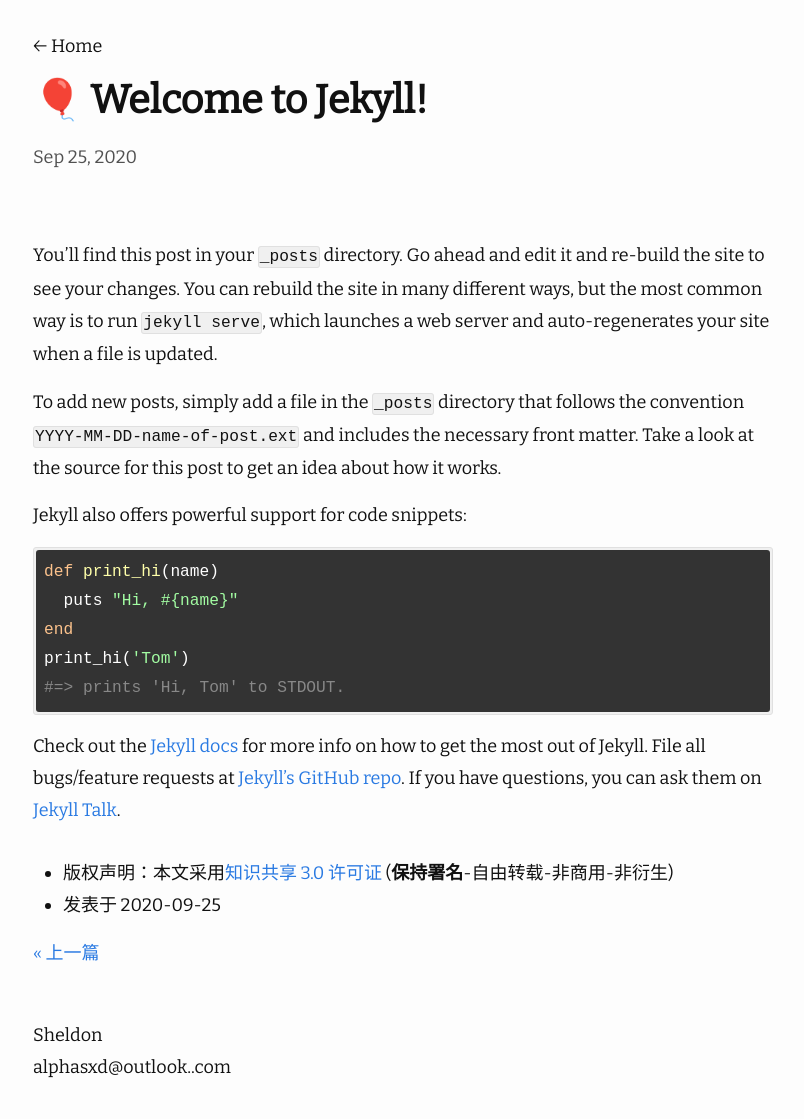
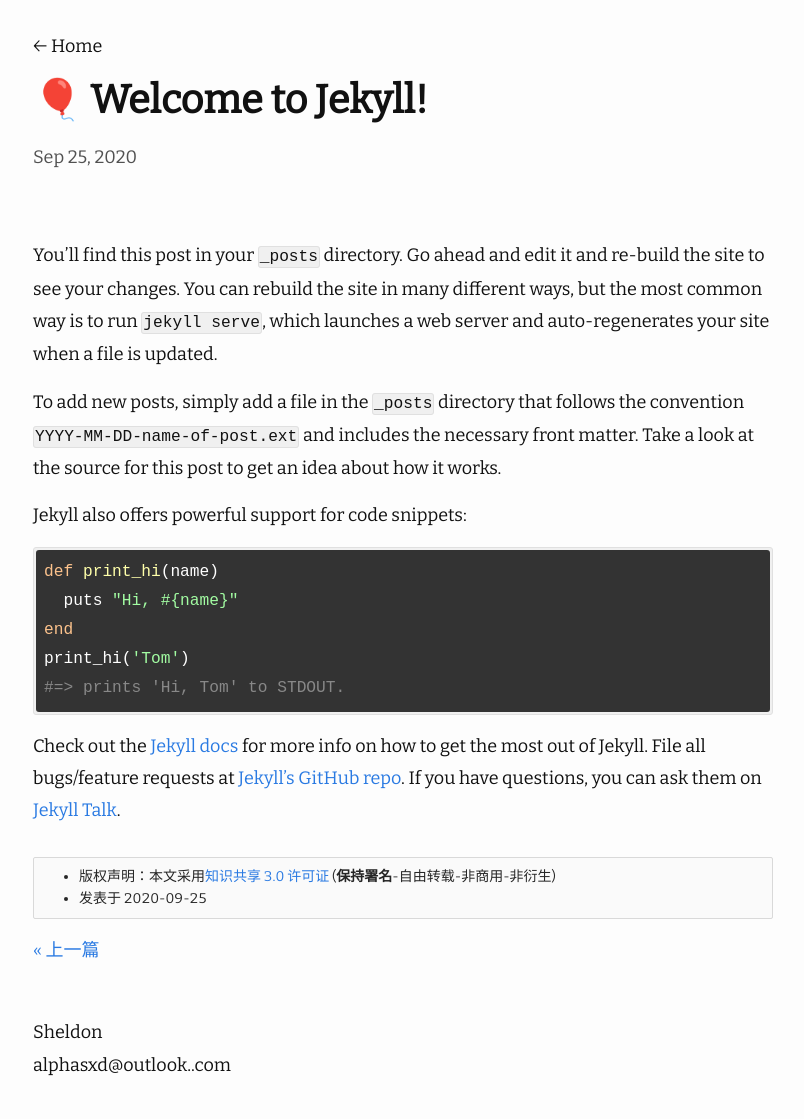
Before and after one commit to Alphasxd/alphasxd.github.io, a Jekyll site: the page built from _posts/2020-09-25-welcome-to-jekyll.md, in a window 1280 px wide. Shown: the whole page, without its empty margins (237-1041 px from the left). Built offline with Jekyll 4.4.1, drawn with Linux system fonts in a browser that asks for light colours; nearby versions of some CDN libraries; comment, search, counter and statistics services are not loaded.

Commit message:
update css

```diff
--- a/_layouts/post.html
+++ b/_layouts/post.html
@@ -49,7 +49,7 @@ layout: default
   <a class="u-url" href="{{ page.url | relative_url }}" hidden></a>
 </article>
 
-<div class="ant-alert mb-0">
+<div class="ant-alert">
   <ul>
     <li>版权声明：本文采用<a target="_blank" href="https://creativecommons.org/licenses/by-nc-nd/3.0/deed.zh">知识共享 3.0 许可证</a> (<strong>保持署名</strong>-自由转载-非商用-非衍生)</li>
     <li>
@@ -57,7 +57,6 @@ layout: default
       发表于 {{ page.date | date: date_format_line }}{%- if page.last_modified_at -%}，更新于 {{ page.last_modified_at | date: date_format_line }}{%- endif %}
     </li>
   </ul>
-
 </div
 
 <div class="page-navigation">
--- a/assets/css/main.scss
+++ b/assets/css/main.scss
@@ -4,3 +4,115 @@ sitemap: false
 
 @import "moving";
 @import url('https://fonts.googleapis.com/css?family=Bitter&display=swap');
+
+.page-navigation {
+    display: block;
+    width: 100%;
+    overflow: hidden;
+}
+
+.ant-alert {
+    box-sizing: border-box;
+    margin: 0;
+    margin-bottom: $spacing-unit / 2;
+    color: rgba(0,0,0,.85);
+    font-size: 14px;
+    font-variant: tabular-nums;
+    line-height: 1.5715;
+    list-style: none;
+    font-feature-settings: "tnum";
+    position: relative;
+    // display: flex;
+    align-items: center;
+    padding: 8px 15px;
+    word-wrap: break-word;
+    word-break: break-all;
+    border-radius: 2px;
+
+    // default
+    background: #fafafa;
+    border: 1px solid #d9d9d9;
+
+    * {
+        font-size: 14px;
+    }
+
+    & > *:last-child {
+        margin-bottom: 0;
+    }
+
+    &-warning {
+        background-color: #fffbe6;
+        border: 1px solid #ffe58f;
+    }
+
+    &-info {
+        background-color: #e6f7ff;
+        border: 1px solid #91d5ff;
+    }
+
+    &-success {
+        background-color: #f6ffed;
+        border: 1px solid #b7eb8f;
+    }
+
+    &-error {
+        background-color: #fff2f0;
+        border: 1px solid #ffccc7;
+    }
+
+    &-gold {
+        background: #fffbe6;
+        border-color: #ffe58f;
+    }
+
+    &-magenta {
+        background: #fff0f6;
+        border-color: #ffadd2;
+    }
+
+    &-red {
+        background: #fff1f0;
+        border-color: #ffa39e;
+    }
+
+    &-volcano {
+        background: #fff2e8;
+        border-color: #ffbb96;
+    }
+
+    &-orange {
+        background: #fff7e6;
+        border-color: #ffd591;
+    }
+
+    &-lime {
+        background: #fcffe6;
+        border-color: #eaff8f;
+    }
+
+    &-green {
+        background: #f6ffed;
+        border-color: #b7eb8f;
+    }
+
+    &-cyan {
+        background: #e6fffb;
+        border-color: #87e8de;
+    }
+
+    &-blue {
+        background: #e6f7ff;
+        border-color: #91d5ff;
+    }
+
+    &-geekblue {
+        background: #f0f5ff;
+        border-color: #adc6ff;
+    }
+
+    &-purple {
+        background: #f9f0ff;
+        border-color: #d3adf7;
+    }
+}
```
